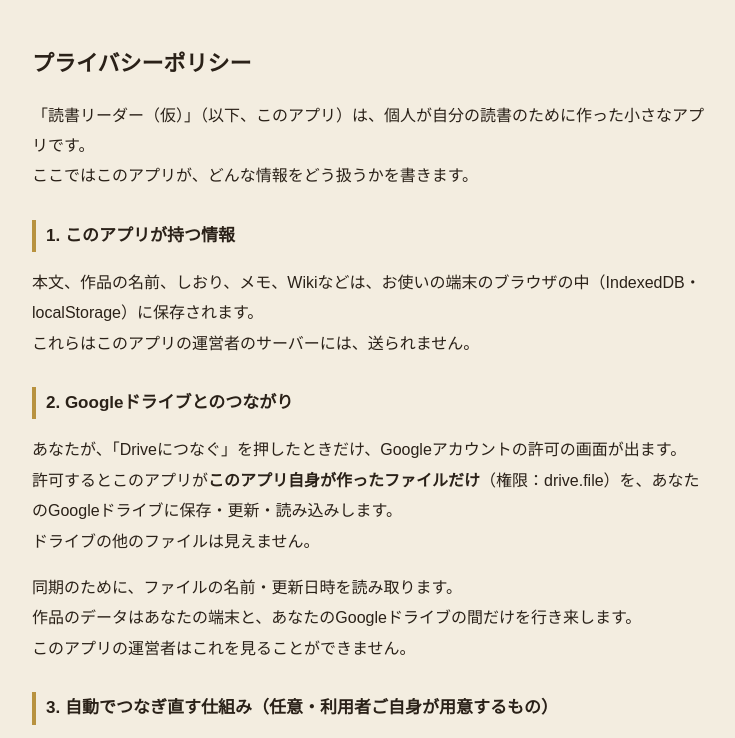
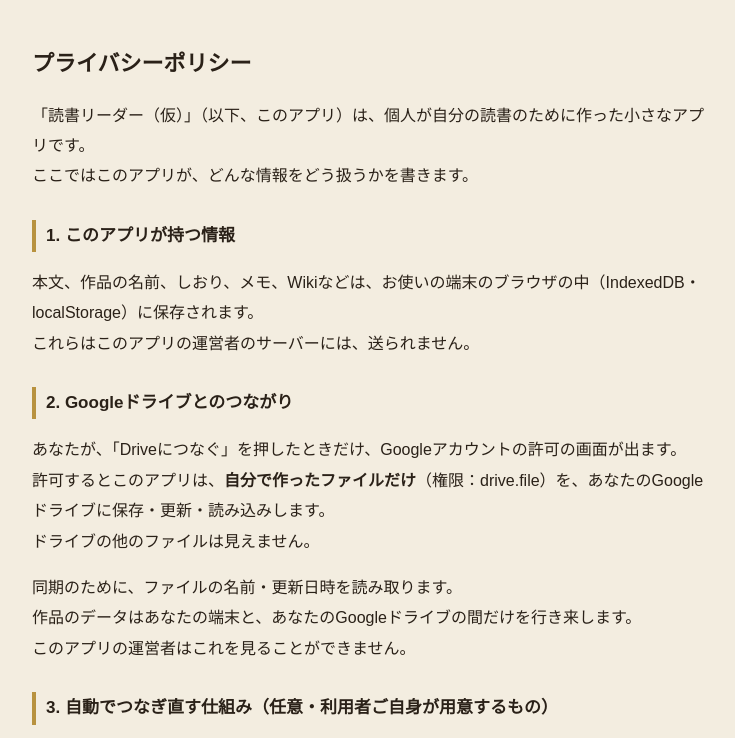
Before and after one commit to to-hu59/minimal-editor-dist, a plain HTML site: page privacy.html in a window 1280 px wide. Shown: the top 738 px of the page, without its empty margins (268-1003 px from the left). Drawn offline with Linux system fonts and the light colour scheme.

Commit message:
Privacy policy: fix repeated wording in section 2

```diff
--- a/privacy.html
+++ b/privacy.html
@@ -23,7 +23,7 @@
 
 <h2>2. Googleドライブとのつながり</h2>
 <p>あなたが、「Driveにつなぐ」を押したときだけ、Googleアカウントの許可の画面が出ます。<br>
-許可するとこのアプリが<strong>このアプリ自身が作ったファイルだけ</strong>（権限：drive.file）を、あなたのGoogleドライブに保存・更新・読み込みします。<br>
+許可するとこのアプリは、<strong>自分で作ったファイルだけ</strong>（権限：drive.file）を、あなたのGoogleドライブに保存・更新・読み込みします。<br>
 ドライブの他のファイルは見えません。</p>
 <p>同期のために、ファイルの名前・更新日時を読み取ります。<br>
 作品のデータはあなたの端末と、あなたのGoogleドライブの間だけを行き来します。<br>
```
